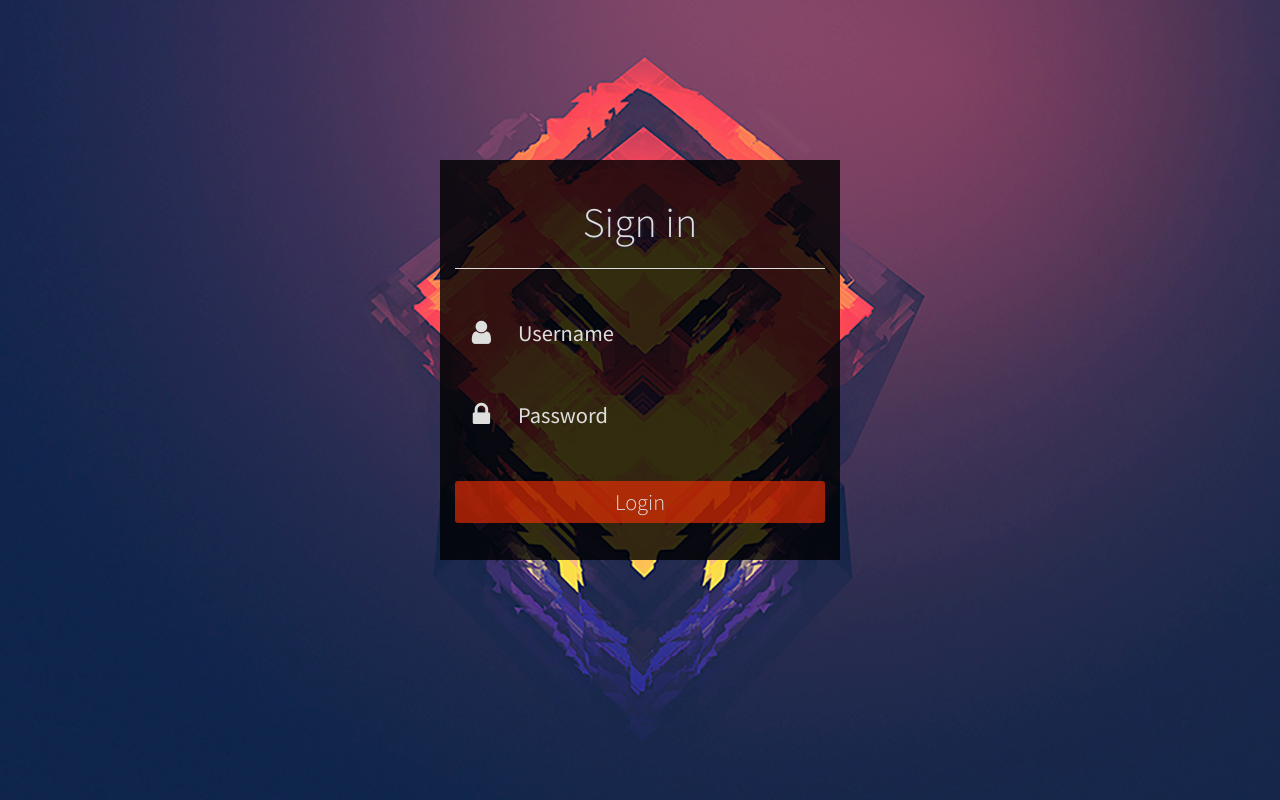
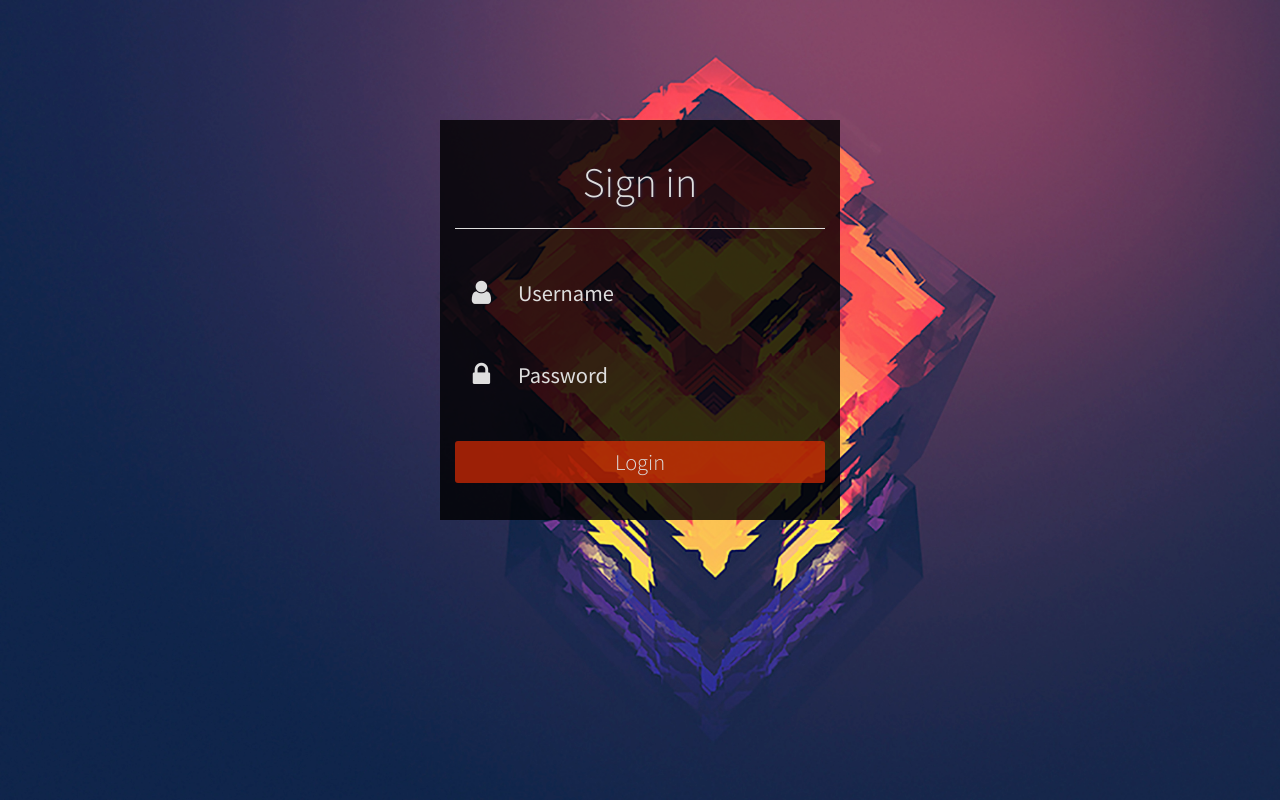
Before and after one commit to sagarchoudhary96/MultiUser-Blog, a Python web app: template templates/login.html in a window 1280 px wide. Run offline with Jinja, Linux system fonts and the light colour scheme; the template is opened without the code that fills it, so the values that code supplies are empty; some libraries are stand-ins or nearby versions.

Commit message:
fix: fixed minor layout changes

```diff
--- a/assets/css/login.css
+++ b/assets/css/login.css
@@ -6,16 +6,46 @@
   padding: 0;
 }
 
-html {
-  background: url(../images/bg2048.jpg) no-repeat center center fixed;
-  -webkit-background-size: cover;
-  -moz-background-size: cover;
-  -o-background-size: cover;
-  background-size: cover;
-}
 
 body {
   background: transparent;
+}
+
+body::before {
+    background-size: cover;
+    background-attachment: fixed;
+    content: '';
+    will-change: transform;
+    z-index: -1;
+    left: 0;
+    right: 0;
+    bottom: 0;
+    top: 0;
+    position: fixed;
+}
+@media (max-width: 512px)  and (-webkit-min-device-pixel-ratio: 1.5),
+       (max-width: 512px)  and (min-resolution: 1.5dppx),
+       (max-width: 1024px) and (-webkit-max-device-pixel-ratio: 1.5),
+       (max-width: 1024px) and (max-resolution: 1.5dppx) {
+  body::before {
+    background-image: url('../images/bg1024.jpg');
+  }
+}
+@media (min-width: 513px)  and (max-width: 1024px) and (-webkit-min-device-pixel-ratio: 1.5),
+       (min-width: 513px)  and (max-width: 1024px) and (min-resolution: 1.5dppx),
+       (min-width: 1025px) and (max-width: 2048px) and (-webkit-max-device-pixel-ratio: 1.5),
+       (min-width: 1025px) and (max-width: 2048px) and (max-resolution: 1.5dppx)  {
+  body::before {
+    background-image: url('../images/bg2048.jpg');
+  }
+}
+@media (min-width: 1025px) and (-webkit-min-device-pixel-ratio: 1.5),
+       (min-width: 1025px) and (min-resolution: 1.5dppx),
+       (min-width: 2049px) and (-webkit-max-device-pixel-ratio: 1.5),
+       (min-width: 2049px) and (max-resolution: 1.5dppx) {
+  body::before {
+    background-image: url('../images/bg2880.jpg');
+  }
 }
 
 
--- a/templates/login.html
+++ b/templates/login.html
@@ -11,7 +11,7 @@
     </head>
 
     <body>
-     <div class="login content-background" style="margin-top: 20vh;">
+     <div class="login content-background" style="margin-top: 15vh;">
       <div class="heading">
         <h2>Sign in</h2>
         <form action="#">
@@ -33,5 +33,6 @@
       <!--Import jQuery before materialize.js-->
       <script type="text/javascript" src="https://code.jquery.com/jquery-2.1.1.min.js"></script>
       <script type="text/javascript" src="../assets/js/materialize.min.js"></script>
+      <script type="text/javascript" src="../assets/js/app.js"></script>
     </body>
   </html>
--- a/templates/signup.html
+++ b/templates/signup.html
@@ -11,7 +11,7 @@
     </head>
 
     <body>
-     <div class="login content-background" style="margin-top: 20vh;">
+     <div class="login content-background" style="margin-top: 15vh;">
       <div class="heading">
         <h2>Sign Up</h2>
         <form action="#">
@@ -44,5 +44,6 @@
       <!--Import jQuery before materialize.js-->
       <script type="text/javascript" src="https://code.jquery.com/jquery-2.1.1.min.js"></script>
       <script type="text/javascript" src="../assets/js/materialize.min.js"></script>
+      <script type="text/javascript" src="../assets/js/app.js"></script>
     </body>
   </html>
```
Also changed, not shown: assets/css/style.css (+10 -0 lines), templates/base.html (+2 -9 lines), templates/post.html (+3 -11 lines).
